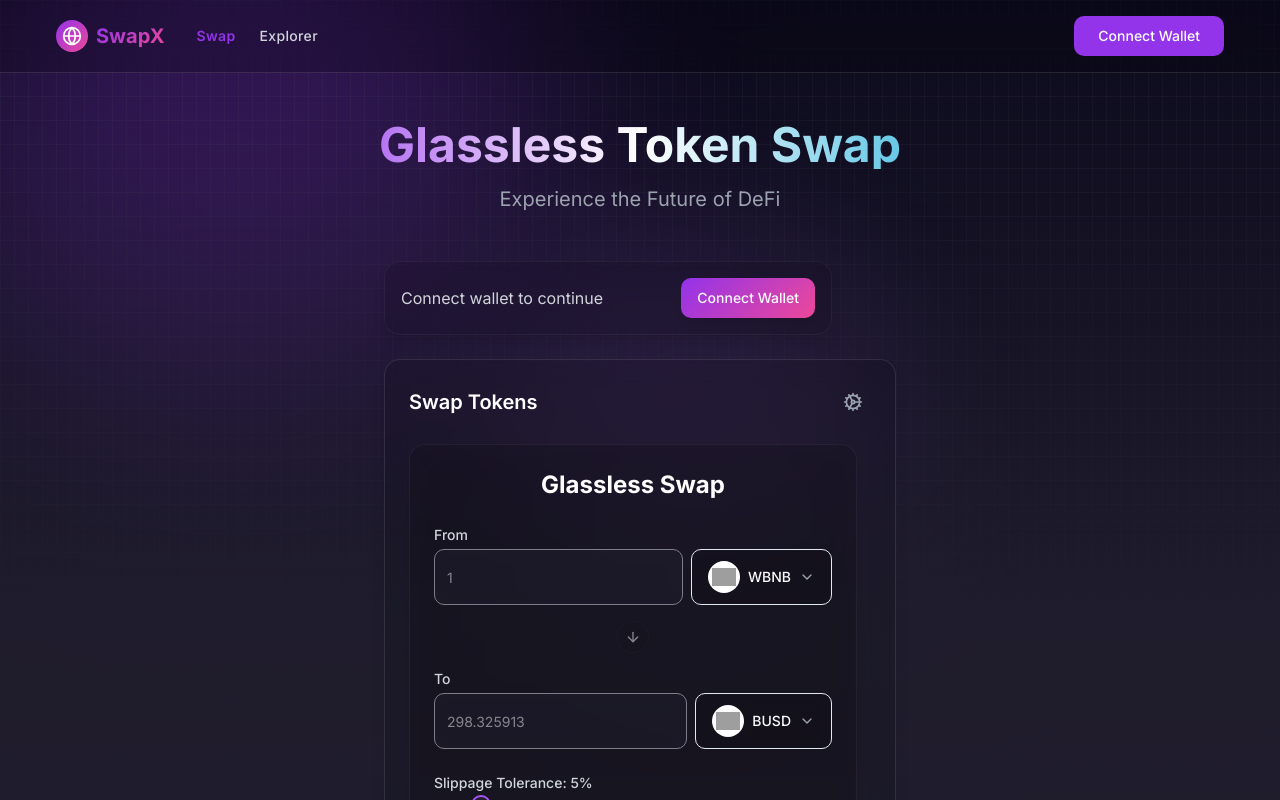
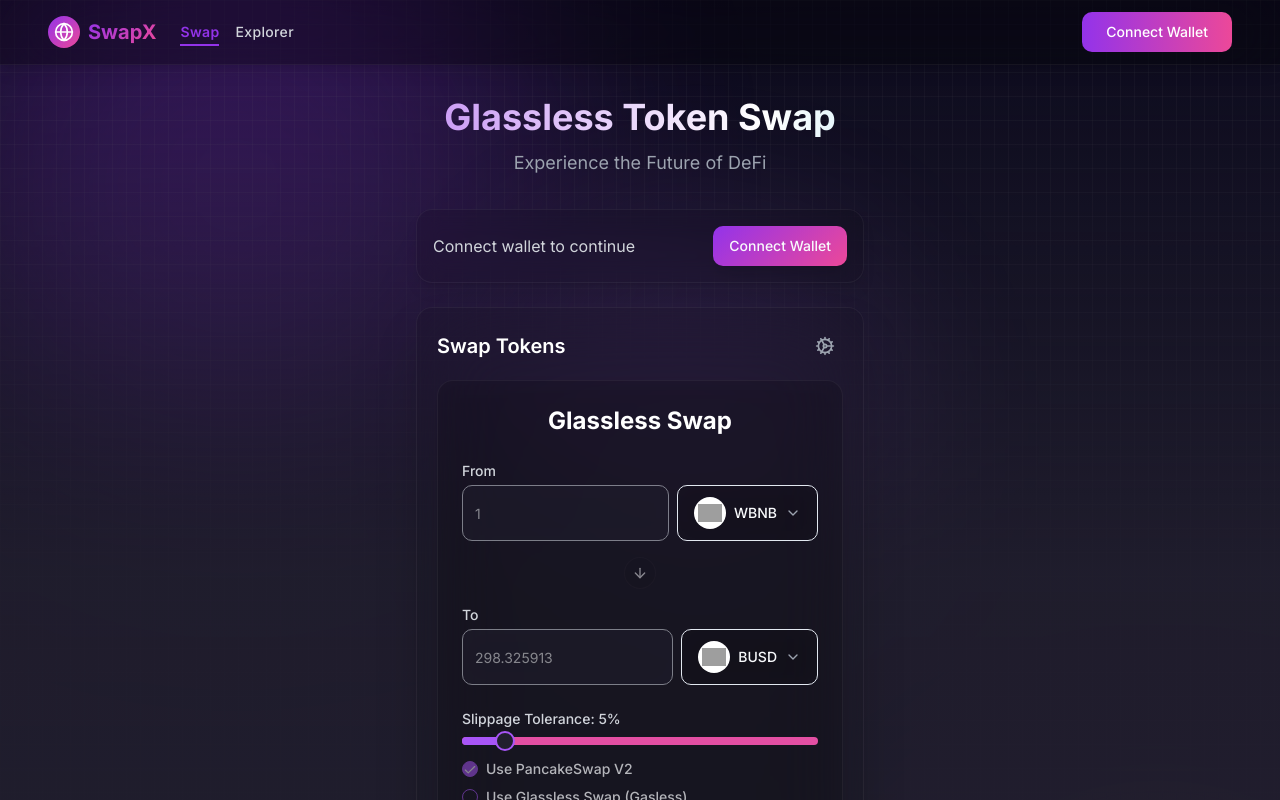
Before and after one commit to mrl006/neon-glass-swap, a React (Vite) app: page / in a window 1280 px wide. Shown: the top 800 px of the page. Built offline with nearby package versions, Linux system fonts and the light colour scheme; grey boxes are pictures that could not be loaded.

Commit message:
Refactor: Improve UI and spacing in SwapForm
- Enhanced the SwapForm component's UI for a more advanced look.
- Reduced unnecessary empty space for a more compact design.

```diff
--- a/src/components/NavigationBar.tsx
+++ b/src/components/NavigationBar.tsx
@@ -10,31 +10,35 @@ const NavigationBar = () => {
   const location = useLocation();
 
   return (
-    <nav className="sticky top-0 z-50 py-4 px-6 w-full backdrop-blur-xl bg-black/20 border-b border-white/10">
+    <nav className="sticky top-0 z-50 py-3 px-4 w-full backdrop-blur-2xl bg-black/30 border-b border-white/5 shadow-lg">
       <div className="container mx-auto flex items-center justify-between">
-        <div className="flex items-center gap-8">
+        <div className="flex items-center gap-6">
           <Logo />
 
-          <div className="hidden sm:flex items-center gap-6">
+          <div className="hidden sm:flex items-center gap-4">
             <Link
               to="/"
-              className={`text-sm font-medium tracking-wide transition-all hover:text-neon-purple hover:scale-105 ${
+              className={`relative text-sm font-medium tracking-wide transition-all group ${
                 location.pathname === '/'
                   ? 'text-neon-purple font-semibold'
                   : 'text-gray-300'
               }`}
             >
-              Swap
+              <span className="relative z-10">Swap</span>
+              <span className={`absolute inset-x-0 -bottom-1 h-0.5 transform scale-x-0 transition-transform duration-200 bg-neon-purple
+                ${location.pathname === '/' ? 'scale-x-100' : ''} group-hover:scale-x-100`}></span>
             </Link>
             <Link
               to="/explorer"
-              className={`text-sm font-medium tracking-wide transition-all hover:text-neon-purple hover:scale-105 ${
+              className={`relative text-sm font-medium tracking-wide transition-all group ${
                 location.pathname === '/explorer'
                   ? 'text-neon-purple font-semibold'
                   : 'text-gray-300'
               }`}
             >
-              Explorer
+              <span className="relative z-10">Explorer</span>
+              <span className={`absolute inset-x-0 -bottom-1 h-0.5 transform scale-x-0 transition-transform duration-200 bg-neon-purple
+                ${location.pathname === '/explorer' ? 'scale-x-100' : ''} group-hover:scale-x-100`}></span>
             </Link>
           </div>
         </div>
@@ -42,15 +46,17 @@ const NavigationBar = () => {
         <Button
           onClick={connectWallet}
           className={`
-            font-medium px-6 transition-all duration-300
+            relative overflow-hidden font-medium px-6 py-2 transition-all duration-300 before:absolute before:inset-0 before:transition-transform before:duration-300
             ${isConnected
-              ? 'bg-neon-purple/20 text-neon-purple hover:bg-neon-purple/30'
-              : 'bg-neon-purple text-white hover:bg-neon-purple-light hover:scale-105'
+              ? 'bg-neon-purple/10 text-neon-purple hover:bg-neon-purple/20 before:bg-neon-purple/5'
+              : 'bg-gradient-to-r from-neon-purple to-neon-pink text-white hover:from-neon-purple-light hover:to-neon-pink-light before:scale-x-0 hover:before:scale-x-100'
             }
           `}
           disabled={isConnected}
         >
-          {isConnected ? 'Connected' : 'Connect Wallet'}
+          <span className="relative z-10">
+            {isConnected ? 'Connected' : 'Connect Wallet'}
+          </span>
         </Button>
       </div>
     </nav>
--- a/src/pages/Index.tsx
+++ b/src/pages/Index.tsx
@@ -13,21 +13,21 @@ const Index = () => {
       <div className="min-h-screen flex flex-col">
         <NavigationBar />
 
-        <main className="flex-1 container mx-auto px-4 py-12">
-          <div className="max-w-3xl mx-auto text-center mb-12">
-            <h1 className="text-5xl font-bold mb-4 bg-gradient-to-r from-neon-purple via-white to-neon-blue bg-clip-text text-transparent">
+        <main className="flex-1 container mx-auto px-4 py-8">
+          <div className="max-w-2xl mx-auto text-center mb-8">
+            <h1 className="text-4xl font-bold mb-3 bg-gradient-to-r from-neon-purple via-white to-neon-blue bg-clip-text text-transparent animate-gradient">
               Glassless Token Swap
             </h1>
-            <p className="text-xl text-gray-400">
+            <p className="text-lg text-gray-400">
               Experience the Future of DeFi
             </p>
           </div>
 
-          <div className="max-w-lg mx-auto space-y-6">
+          <div className="max-w-md mx-auto space-y-4">
             <WalletConnect />
 
-            <div className="glass-panel p-6 rounded-2xl border border-white/10">
-              <div className="flex justify-between items-center mb-6">
+            <div className="glass-panel p-5 rounded-2xl border border-white/5 shadow-2xl backdrop-blur-2xl">
+              <div className="flex justify-between items-center mb-4">
                 <h2 className="text-xl font-semibold text-white">Swap Tokens</h2>
                 <button className="p-2 hover:bg-white/5 rounded-lg transition-colors">
                   <Cog className="w-5 h-5 text-gray-400" />
--- a/tailwind.config.ts
+++ b/tailwind.config.ts
@@ -107,12 +107,32 @@ export default {
           '50%': {
             boxShadow: '0 0 10px #33c3f0, 0 0 20px #33c3f0, 0 0 30px #33c3f0'
           }
+        },
+        'gradient': {
+          '0%, 100%': {
+            'background-size': '200% 200%',
+            'background-position': 'left center'
+          },
+          '50%': {
+            'background-size': '200% 200%',
+            'background-position': 'right center'
+          }
+        },
+        'pulse-glow': {
+          '0%, 100%': {
+            'box-shadow': '0 0 15px #9333EA, 0 0 30px #9333EA'
+          },
+          '50%': {
+            'box-shadow': '0 0 25px #EC4899, 0 0 50px #EC4899'
+          }
         }
       },
       animation: {
         'accordion-down': 'accordion-down 0.2s ease-out',
         'accordion-up': 'accordion-up 0.2s ease-out',
-        'glow-pulse': 'glow-pulse 3s infinite'
+        'glow-pulse': 'glow-pulse 3s infinite',
+        'gradient': 'gradient 8s ease infinite',
+        'pulse-glow': 'pulse-glow 2s ease-in-out infinite'
       },
       boxShadow: {
         'neon-purple': '0 0 5px #9b87f5, 0 0 10px #9b87f5',
@@ -123,8 +143,10 @@ export default {
         'gradient-conic': 'conic-gradient(var(--tw-gradient-stops))',
         'gradient-brand': 'linear-gradient(135deg, #9333EA 0%, #EC4899 100%)',
         'neon-glow': 'linear-gradient(90deg, #9333EA 0%, #EC4899 100%)',
-      },
-    },
+        'gradient-sharp': 'linear-gradient(60deg, #9333EA 0%, #EC4899 100%)',
+        'gradient-smooth': 'linear-gradient(90deg, rgba(147,51,234,0.2) 0%, rgba(236,72,153,0.2) 100%)',
+      }
+    }
   },
   plugins: [require("tailwindcss-animate")],
 } satisfies Config;
```
